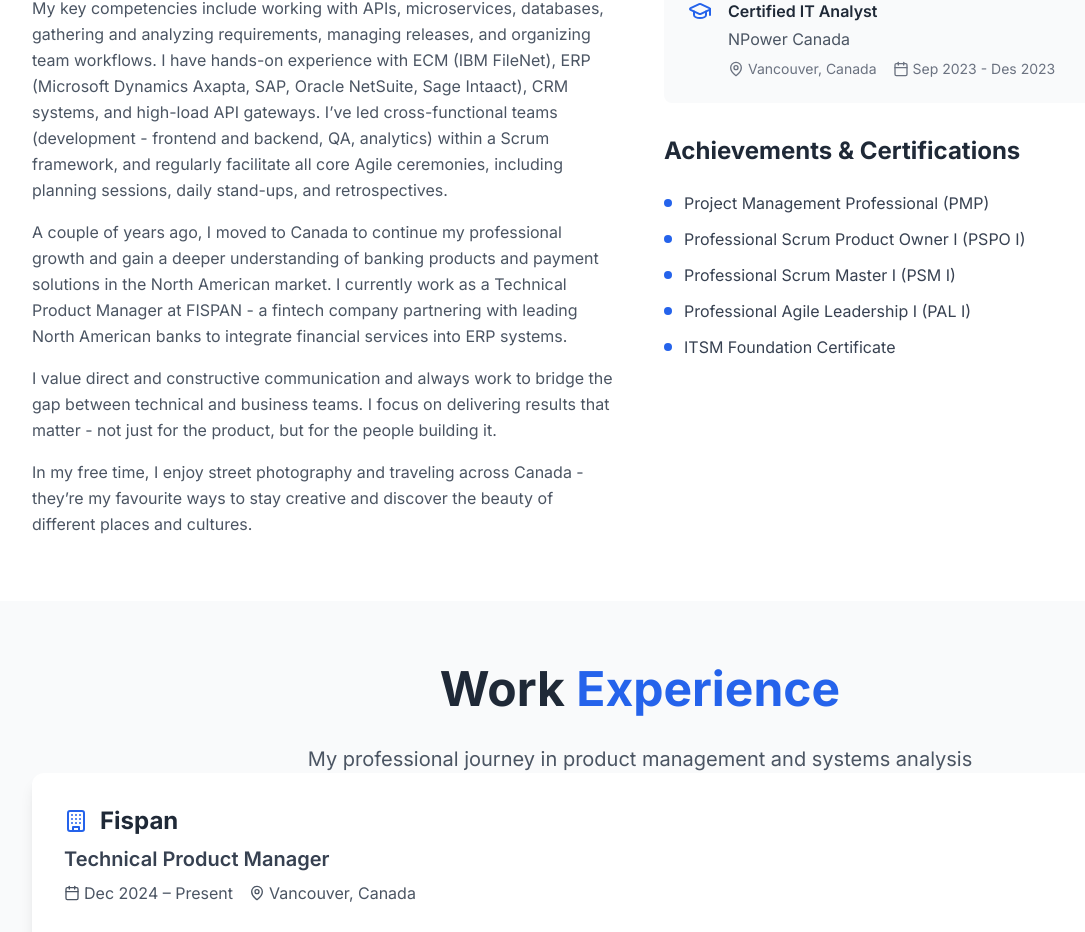
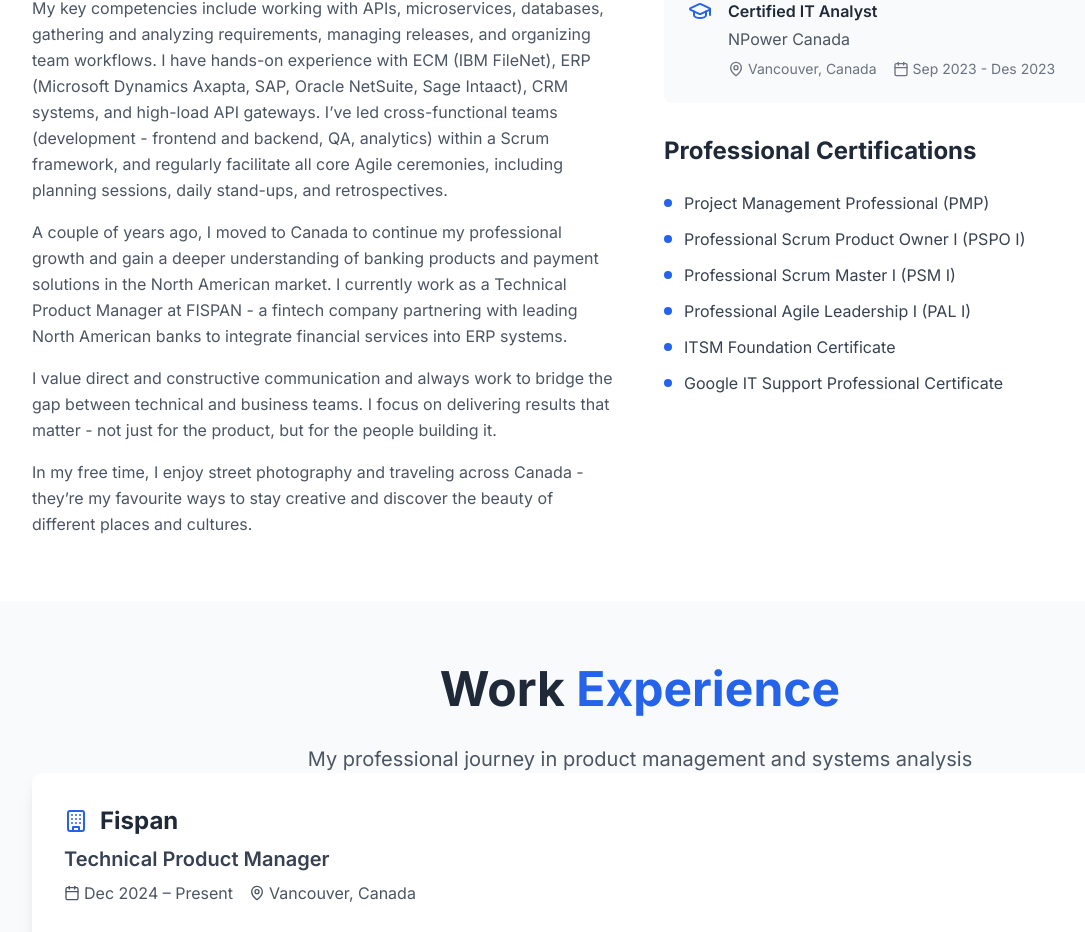
Before and after one commit to yarkalina/aboutMe, a Next.js app: page / in a window 1280 px wide. Shown: the part 1297-2229 px from the top of the page, without its empty margins (0-1085 px from the left). Built offline with nearby package versions, Linux system fonts and the light colour scheme.

Commit message:
updated certificates

```diff
--- a/src/components/About.tsx
+++ b/src/components/About.tsx
@@ -26,7 +26,8 @@
         "Professional Scrum Product Owner I (PSPO I)",
         "Professional Scrum Master I (PSM I)",
         "Professional Agile Leadership I (PAL I)",
-        "ITSM Foundation Certificate"
+        "ITSM Foundation Certificate",
+        "Google IT Support Professional Certificate"
   ]
 
   return (
@@ -153,7 +154,7 @@
 
             {/* Achievements */}
             <div>
-              <h3 className="text-2xl font-bold mb-6 text-gray-800">Achievements & Certifications</h3>
+              <h3 className="text-2xl font-bold mb-6 text-gray-800">Professional Certifications</h3>
               <div className="space-y-3">
                 {achievements.map((achievement, index) => (
                   <motion.div
```
